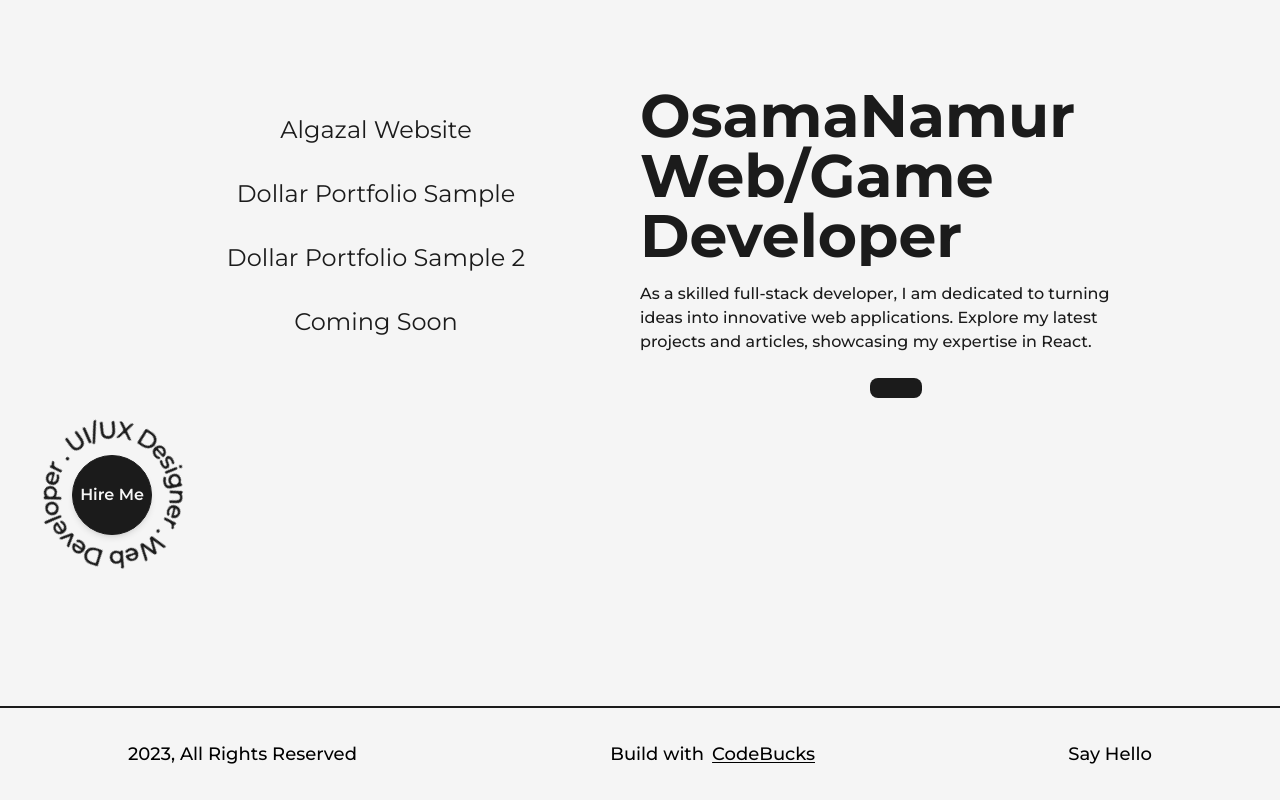
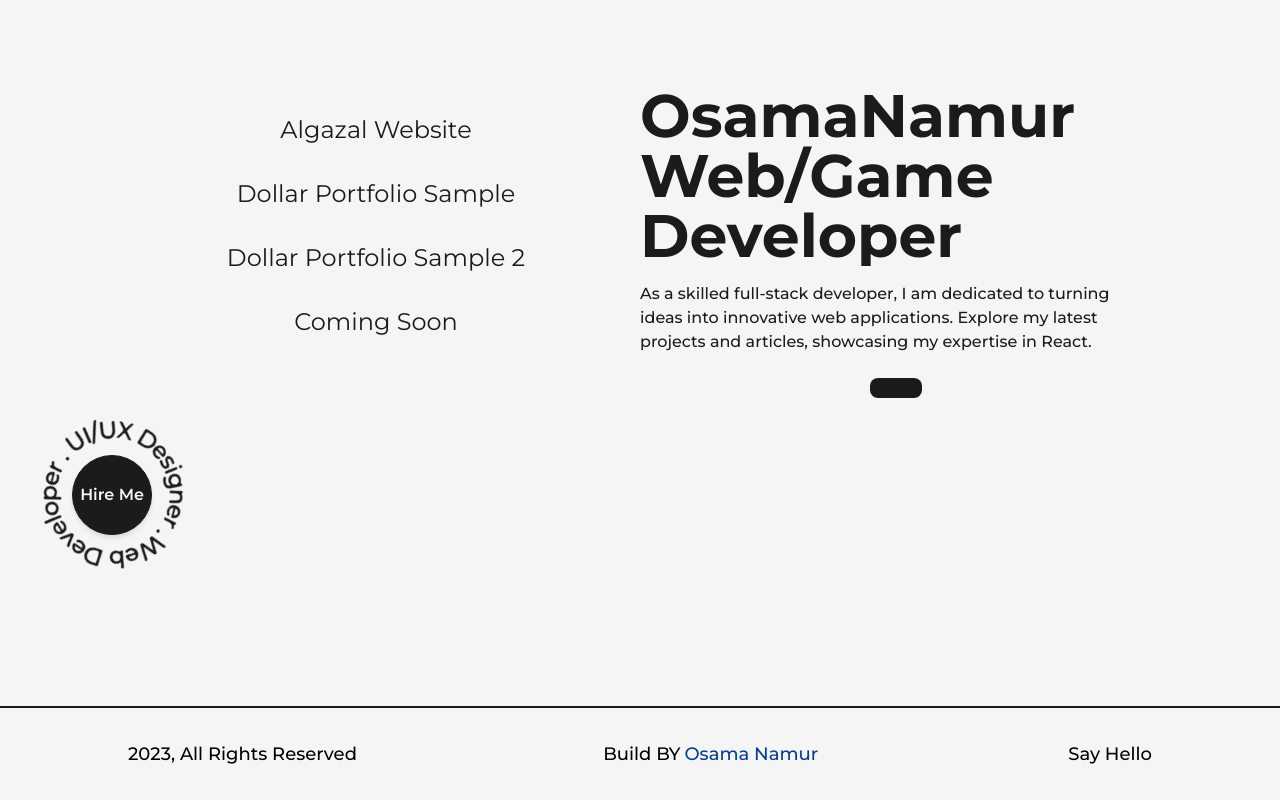
Before and after one commit to Osmez/Portfolio, a Next.js app: page / in a window 1280 px wide. Shown: the part 193-993 px from the top of the page. Built offline with nearby package versions, Linux system fonts and the light colour scheme.

Commit message:
fix title

```diff
--- a/src/Components/Footer/Footer.jsx
+++ b/src/Components/Footer/Footer.jsx
@@ -1,6 +1,6 @@
 import { ThemeContext } from "@/Context/ThemeContext";
 import Link from "next/link";
-import react, { useContext } from "react";
+import React, { useContext } from "react";
 import Layout from "../Layout/Layout";
 
 const Footer = () => {
@@ -10,8 +10,7 @@ const Footer = () => {
         <Layout className="py-8 flex items-center justify-between">
             <span>{new Date().getFullYear()}, All Rights Reserved</span>
             <div className="flex items-center">
-                Build with <span className="text-primary text-2x1 px-1"></span>
-                <Link href="/" target={"_blank"} className = "underline underline-offset-2">CodeBucks</Link>
+                Build BY <span className="text-primary text-2x1 px-1">Osama Namur</span>
             </div>
             <Link href="/">Say Hello</Link>
         </Layout>
--- a/src/pages/index.js
+++ b/src/pages/index.js
@@ -4,7 +4,6 @@ import Layout from '@/Components/Layout/Layout';
 import TransitionEffect from '@/Components/TransitionEffect/TransitionEffect';
 import { ThemeContext } from '@/Context/ThemeContext';
 import Head from 'next/head';
-import Image from 'next/image';
 import Link from 'next/link';
 import { useContext } from 'react';
 
@@ -23,7 +22,7 @@ export default function Home() {
   return (
     <>
       <Head>
-        <title>Create Next App</title>
+        <title>Osama Namur | Portfolio</title>
         <meta name="description" content="Generated by create next app" />
         <link rel="icon" href="/favicon.ico" />
       </Head>
```
